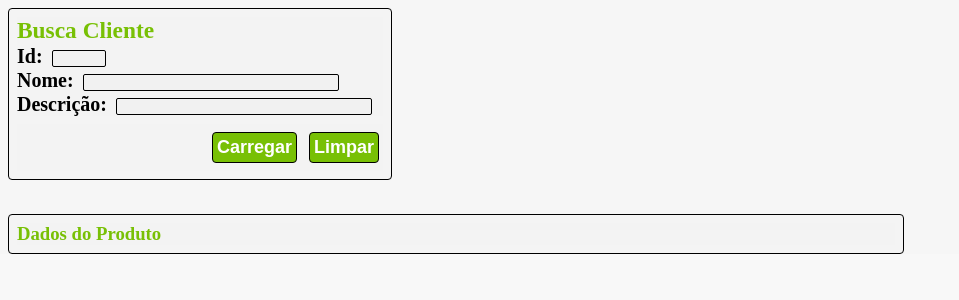
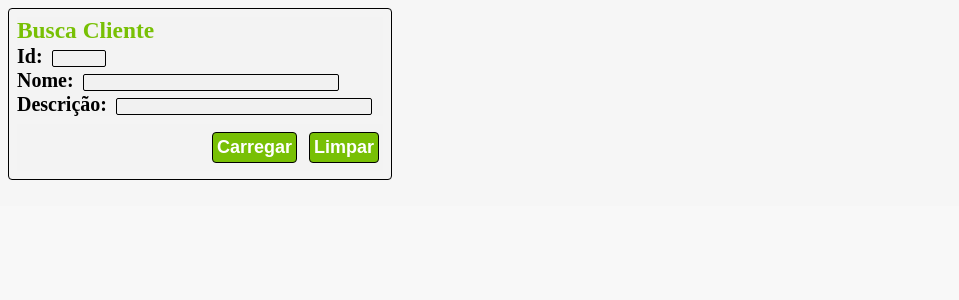
Before and after one commit to artfrc/E-commerce-API, a Flask app: page / in a window 1280 px wide. Shown: the top 300 px of the page, without its empty margins (0-959 px from the left). Run offline with Flask 3, Linux system fonts and the light colour scheme.

Commit message:
dados aparecendo somente ao fazer pesquisa e botão limpar, apagando até a tabela

```diff
--- a/static/script.js
+++ b/static/script.js
@@ -1,5 +1,7 @@
 document.getElementById("limpar-busca").addEventListener("click", function() {
     document.querySelector("#busca-cliente form").reset();
+    const Section = document.getElementById("dados-produto")
+    Section.style.display = 'none';
 });
 
 function Request(url) {
@@ -16,6 +18,9 @@ function Request(url) {
                 produtoInfoDiv.innerHTML = `<p>${data.message}</p>`;
                 return;
             }
+
+            const Section = document.getElementById("dados-produto")
+            Section.style.display = 'block';
 
             // Cria a tabela
             const table = document.createElement("table");
--- a/static/style.css
+++ b/static/style.css
@@ -91,10 +91,11 @@ label {
 }
 
 #dados-produto {
+    display: none;
     border: 1px solid;
     padding: 8px;
     margin: 8px;
-    max-width: 70%;
+    max-width: 65%;
     background-color: #f1f1f170;
     border-radius: 4px;
 }
```
